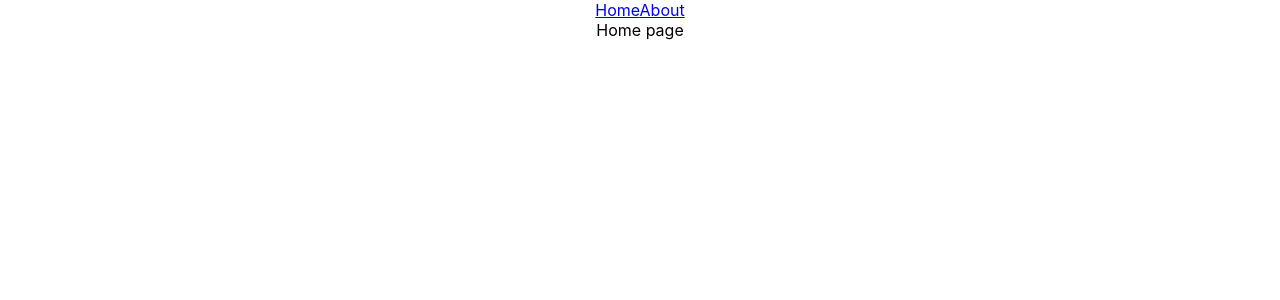
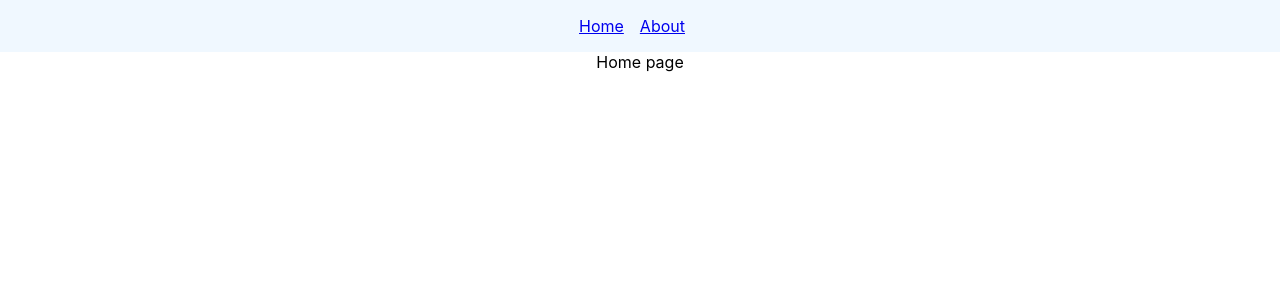
Before and after one commit to RavaliKaparthi/my-routerr, a React (Create React App) app: page / in a window 1280 px wide. Shown: the top 300 px of the page. Built offline with nearby package versions, Linux system fonts and the light colour scheme.

Commit message:
styling css

```diff
--- a/src/index.css
+++ b/src/index.css
@@ -11,3 +11,11 @@ code {
   font-family: source-code-pro, Menlo, Monaco, Consolas, 'Courier New',
     monospace;
 }
+nav {
+  background-color: aliceblue;
+  padding: 16px 32px
+}
+
+nav a{
+  margin-right: 16px
+}
```
